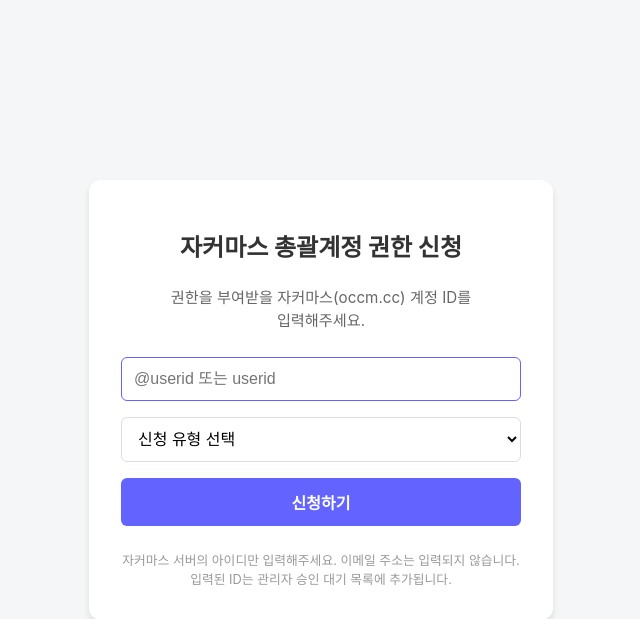
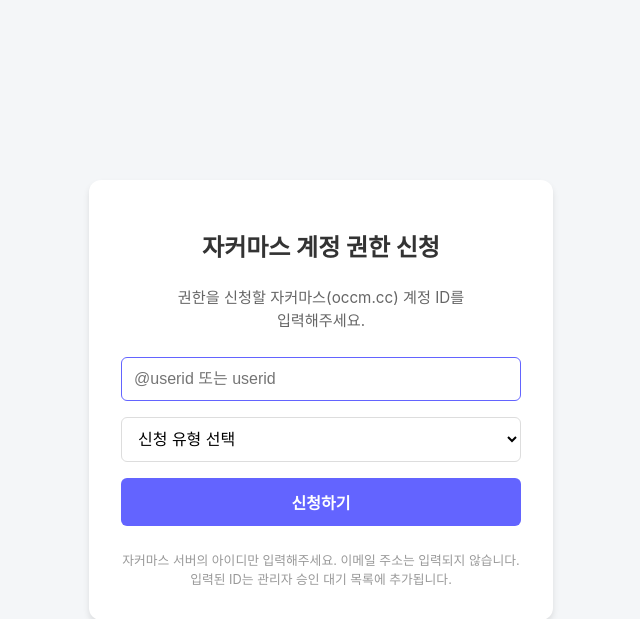
Before and after one commit to Lastorder-DC/occm-apply-server, a Flask app: page /apply-admin/ in a window 1280 px wide. Shown: the top 619 px of the page, without its empty margins (319-959 px from the left). Run offline with Flask 3, Linux system fonts and the light colour scheme.

Commit message:
Update title and headings for account permission page

```diff
--- a/templates/index.html
+++ b/templates/index.html
@@ -3,7 +3,7 @@
 <head>
     <meta charset="UTF-8">
     <meta name="viewport" content="width=device-width, initial-scale=1.0">
-    <title>{{ server_name }} 총괄계정 권한 신청 페이지</title>
+    <title>{{ server_name }} 계정 권한 신청 페이지</title>
     {% if turnstile_site_key %}
     <script src="https://challenges.cloudflare.com/turnstile/v0/api.js" async defer></script>
     {% endif %}
@@ -63,9 +63,9 @@
 </head>
 <body>
     <div class="container">
-        <h1>{{ server_name }} 총괄계정 권한 신청</h1>
+        <h1>{{ server_name }} 계정 권한 신청</h1>
         <p class="description">
-            권한을 부여받을 {{ server_name }}({{ mastodon_domain }}) 계정 ID를<br>입력해주세요.
+            권한을 신청할 {{ server_name }}({{ mastodon_domain }}) 계정 ID를<br>입력해주세요.
         </p>
 
         <form id="applyForm" action="/apply-admin/submit" method="POST">
```
